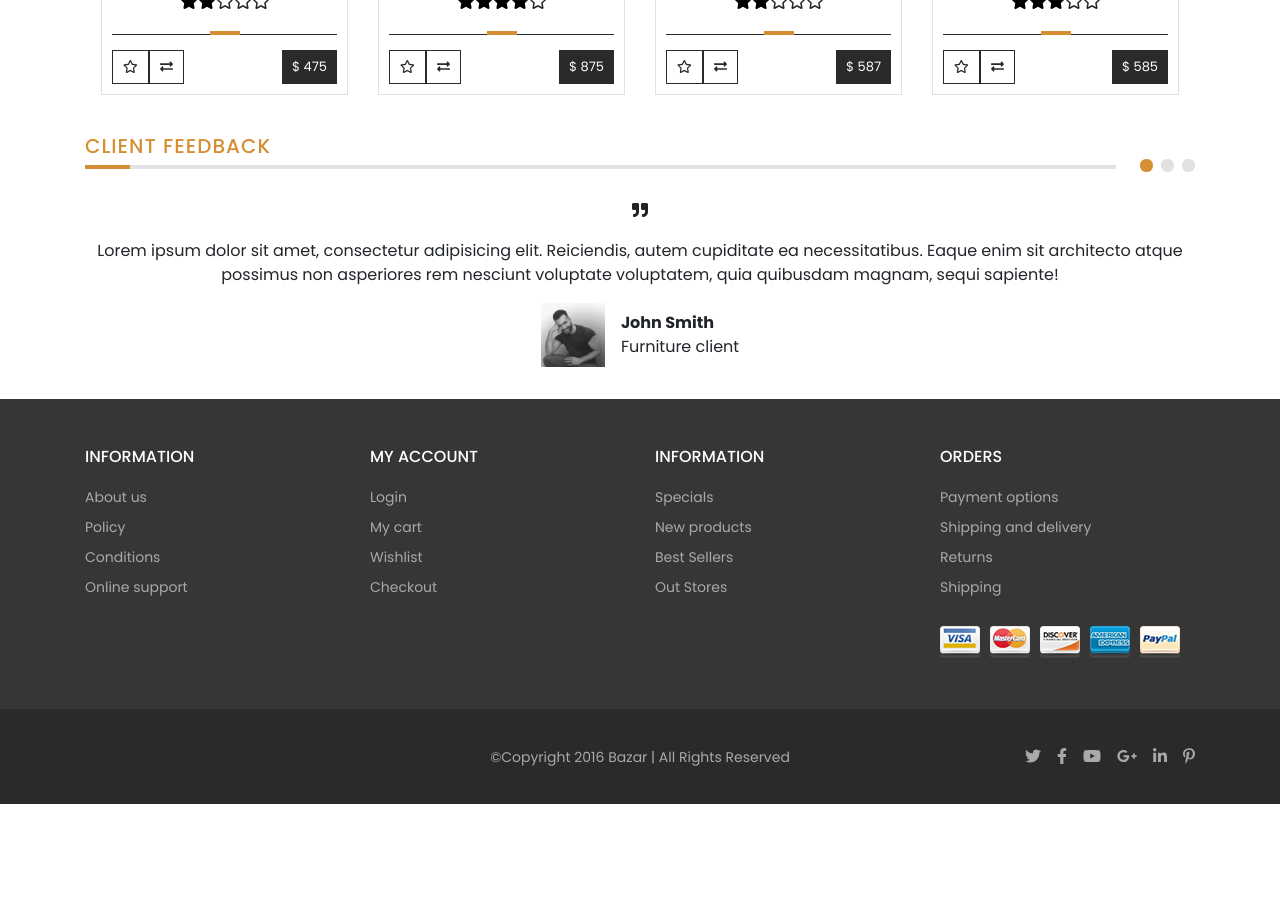
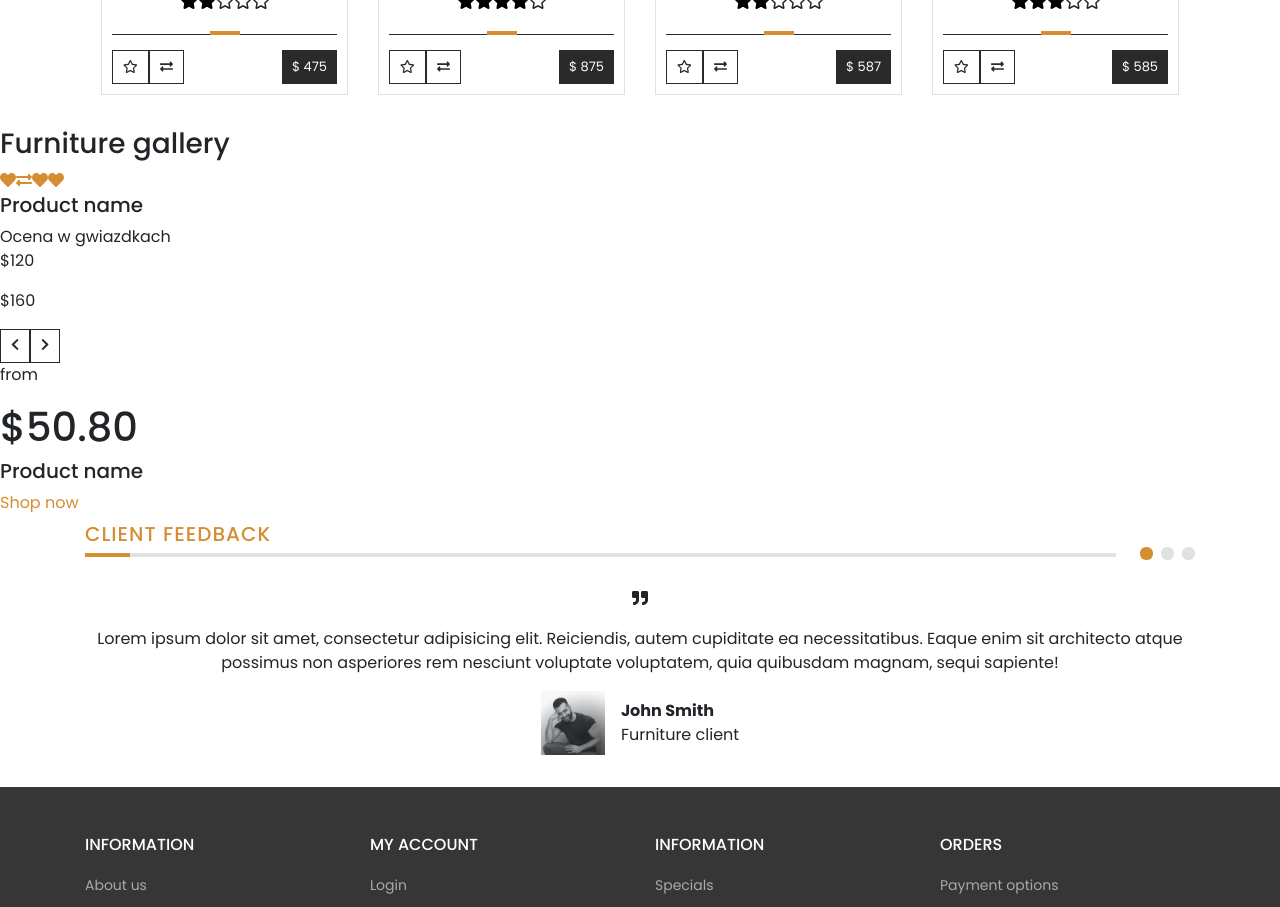
Before and after one commit to iMdPd/reactTeamProject, a React (Create React App) app: page / in a window 1280 px wide. Shown: the part 2020-2927 px from the top of the page. Before the commit the page ends 2824 px from the top, so only its background shows below. Built offline with nearby package versions, Linux system fonts and the light colour scheme.

Commit message:
Add Galery component with some code

```diff
--- /dev/null
+++ b/src/components/layout/Gallery/Gallery.js
@@ -0,0 +1,70 @@
+import React from 'react';
+import styles from './Gallery.module.scss';
+import { FontAwesomeIcon } from '@fortawesome/react-fontawesome';
+import {
+  faStar,
+  faChevronLeft,
+  faChevronRight,
+  faHeart,
+  faExchangeAlt,
+} from '@fortawesome/free-solid-svg-icons';
+import Button from '../../common/Button/Button';
+
+const Gallery = () => (
+  <div className={styles.root}>
+    <div className={styles.container}>
+      <div className={styles.gallery}>
+        <div className={styles.leftSide}>
+          <h3>Furniture gallery</h3>
+          <div className={styles.button}>
+            <Button>
+              <FontAwesomeIcon icon={faHeart}>Favorite</FontAwesomeIcon>
+            </Button>
+            <Button>
+              <FontAwesomeIcon icon={faExchangeAlt}>Add to compare</FontAwesomeIcon>
+            </Button>
+            <Button>
+              <FontAwesomeIcon icon={faHeart}>Look for</FontAwesomeIcon>
+            </Button>
+            <Button>
+              <FontAwesomeIcon icon={faHeart}>Add to cart</FontAwesomeIcon>
+            </Button>
+          </div>
+          <div className={styles.leftSideMainImage}></div>
+          <div className={styles.productInfo}>
+            <h5>Product name</h5>
+            <div className={styles.stars}>Ocena w gwiazdkach</div>
+            <div className={styles.salePrice}>
+              <p>$120</p>
+            </div>
+            <div className={styles.oldPrice}>
+              <p>$160</p>
+            </div>
+          </div>
+
+          <div className={styles.slider}></div>
+
+          <Button className={styles.navButton} variant='outline'>
+            <FontAwesomeIcon icon={faChevronLeft} />
+          </Button>
+          <Button className={styles.navButton} variant='outline'>
+            <FontAwesomeIcon icon={faChevronRight} />
+          </Button>
+        </div>
+        <div className={styles.rightSide}>
+          <div className={styles.rightSideMainImage}></div>
+          <div className={styles.price}>
+            <p>from</p>
+            <h1>$50.80</h1>
+          </div>
+          <div className={styles.productInfo}>
+            <h5>Product name</h5>
+          </div>
+          <Button>Shop now</Button>
+        </div>
+      </div>
+    </div>
+  </div>
+);
+
+export default Gallery;
--- /dev/null
+++ b/src/components/layout/Gallery/Gallery.module.scss
@@ -0,0 +1 @@
+@import "../../../styles/settings.scss";
--- a/src/components/views/Homepage/Homepage.js
+++ b/src/components/views/Homepage/Homepage.js
@@ -6,12 +6,14 @@ import styles from './Homepage.module.scss';
 import FeatureBoxes from '../../features/FeatureBoxes/FeatureBoxes';
 import NewFurniture from '../../features/NewFurniture/NewFurnitureContainer';
 import { SaleBoxes } from '../../features/SaleBoxes/SaleBoxes';
+import Gallery from '../../layout/Gallery/Gallery';
 
 const Homepage = () => (
   <div className={styles.root}>
     <FeatureBoxes />
     <SaleBoxes />
     <NewFurniture />
+    <Gallery />
   </div>
 );
 
```
